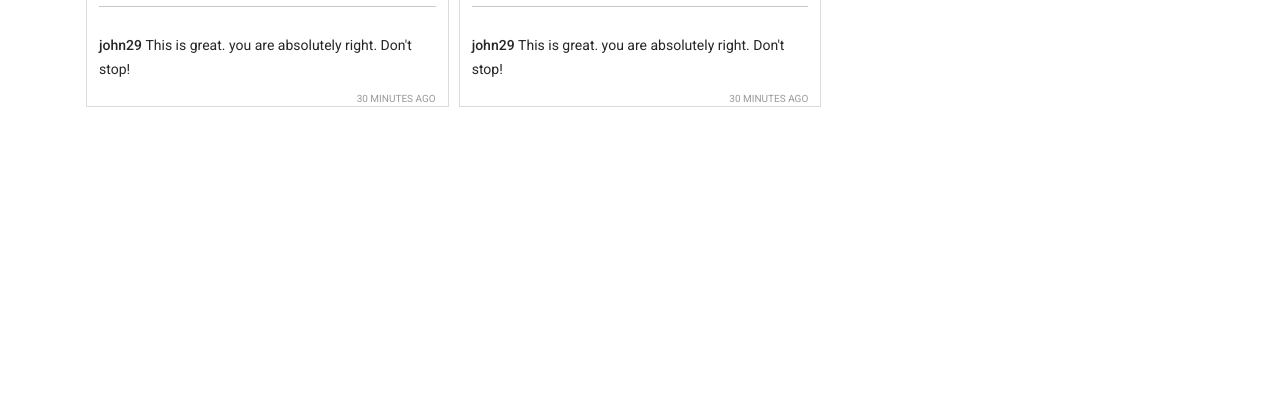
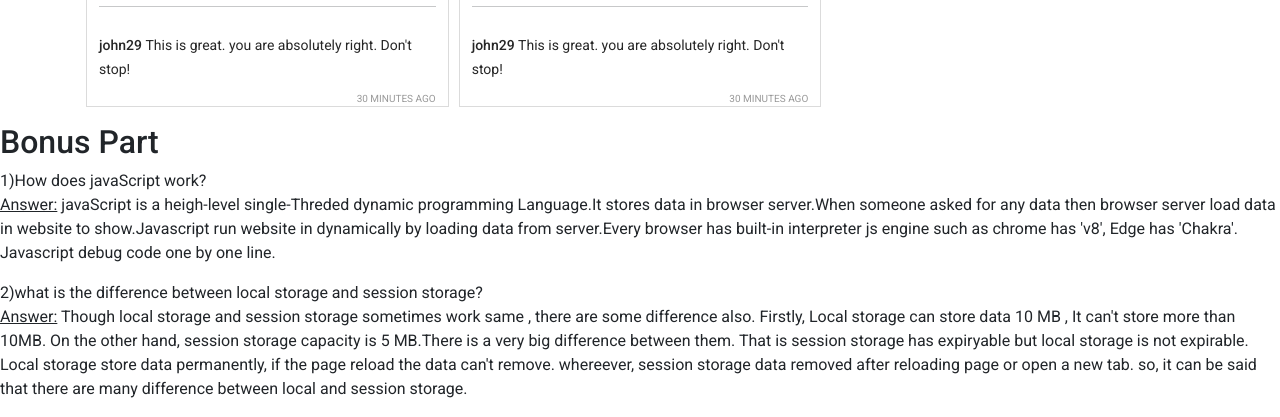
Before and after one commit to etikona/Insta-sohor, a plain HTML site: page index.html in a window 1280 px wide. Shown: the part 1425-1842 px from the top of the page. Before the commit the page ends 1548 px from the top, so only its background shows below. Drawn offline with nearby package versions, Linux system fonts and the light colour scheme.

Commit message:
bonus part and the assignment completed

```diff
--- a/index.html
+++ b/index.html
@@ -77,6 +77,22 @@
                 <h1>Reported posts</h1>
             </div>
         </main>
+        <section>
+            <h2>Bonus Part</h2>
+       <div>
+        <p>1)How does javaScript work?<br>
+            <u>Answer:</u> javaScript is a heigh-level single-Threded dynamic programming Language.It stores data in browser server.When someone asked for any data then browser server load data in website to show.Javascript run website in dynamically by  loading data from server.Every browser has built-in interpreter js engine such as chrome has 'v8', Edge has 'Chakra'.
+            Javascript debug code one by one line.
+                        </p>
+       </div>
+       <div>
+           <p>
+               2)what is the difference between local storage and session storage?<br>
+               <u>Answer:</u> Though local storage and session storage sometimes work same , there are some difference also. Firstly, Local storage can store data 10 MB , It can't store more than 10MB. On the other hand, session storage capacity is 5 MB.There is a very big difference between them. That is session storage has expiryable but local storage is not expirable. Local storage store data permanently, if the page reload the data can't remove. whereever, session storage data removed after reloading page or open a new tab.
+               so, it can be said that there are many  difference between local and session storage.
+           </p>
+       </div>
+        </section>
         <footer></footer>
 
         <!-- add javascript  file  -->
```
